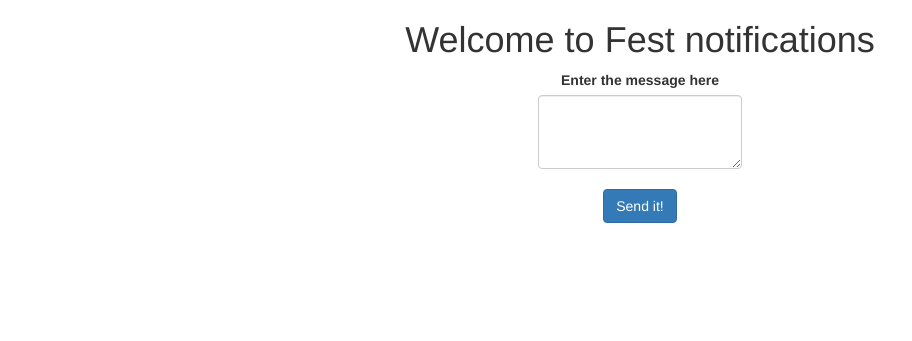
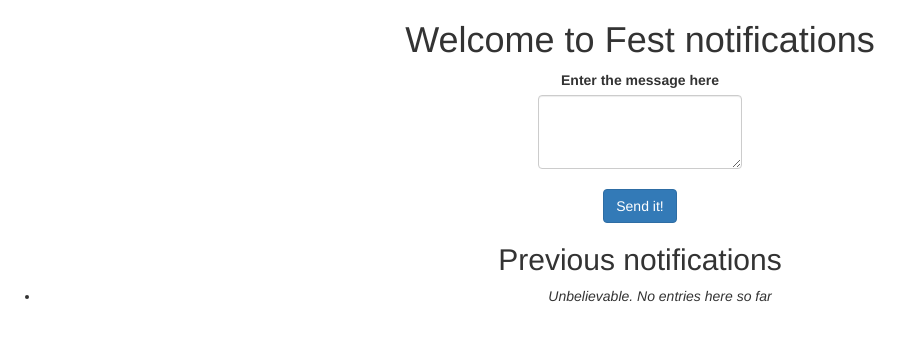
Before and after one commit to ssundarraj/flask-gcm-server, a Flask app: page / in a window 1280 px wide. Shown: the top 341 px of the page, without its empty margins (0-912 px from the left). Run offline with Flask 2, Linux system fonts and the light colour scheme; data that the repository does not hold is empty; some libraries are stand-ins or nearby versions.

Commit message:
added viewing previous messages.

```diff
--- a/app/controllers/routes.py
+++ b/app/controllers/routes.py
@@ -6,7 +6,8 @@ from ..settings import APP_NAME
 @app.route('/', methods=['GET', 'POST'])
 def index():
     if request.method == 'GET':
-        return render_template('index.html', APP_NAME=APP_NAME)
+        list_of_messages = dbutils.get_all_messages()
+        return render_template('index.html', APP_NAME=APP_NAME, messages=list_of_messages)
     elif request.method == 'POST':
         print "Send GCM here"
         dbutils.add_new_message(request.form['notif_msg'])
--- a/app/models/dbutils.py
+++ b/app/models/dbutils.py
@@ -15,3 +15,7 @@ def add_new_message(message_text):
 	db.session.add(new_message)
 	db.session.commit()
 	return new_message.id
+
+def get_all_messages():
+	list_of_messages = messages.Message.query.all()
+	return list_of_messages
--- a/app/static/js/script.js
+++ b/app/static/js/script.js
@@ -11,6 +11,7 @@ function sendNotifData(){
             if (xmlhttp.readyState==4 && xmlhttp.status==200) {
                 if(xmlhttp.responseText != "0") {
                     //success
+                    document.getElementById("notif_msg").value = "";
                     console.log(xmlhttp.responseText);
                 }
                 else {
--- a/app/templates/index.html
+++ b/app/templates/index.html
@@ -4,14 +4,25 @@
 	<script type="text/javascript" src="../static/js/script.js"></script>
 </head>
 <body>
-	<div id='main' class="form-inline" style='text-align:center;'>
+	<div id='main' style='margin-left:auto;margin-right:auto;'>
+		<div id='msg-form' class="form-inline" style='text-align:center;'>
 			<h1>Welcome to {{ APP_NAME }} notifications</h1>
 			<form id='notif_form'>
 				<label for='notif_msg'>Enter the message here</label> <br/>
 				<textarea rows="3" columns="30" form='notif_form' class="form-control" name='notif_msg' id='notif_msg' type='textarea'></textarea> <br/><br/>
 				<input type="button" class="btn btn-primary" value="Send it!" onclick="sendNotifData();" />
 			</form>
+			<h2>Previous notifications</h2>
+			<ul>
+				{% for message in messages %}
+				<li>{{ message.message_text }}</li>
+				{% else %}
+				<li><em>Unbelievable.  No entries here so far</em>
+				{% endfor %}
+			</ul>
 		</div>
+	</div>
+
 </body>
 
 </html>
```
Lines whose indentation alone changed are shown as unchanged.
